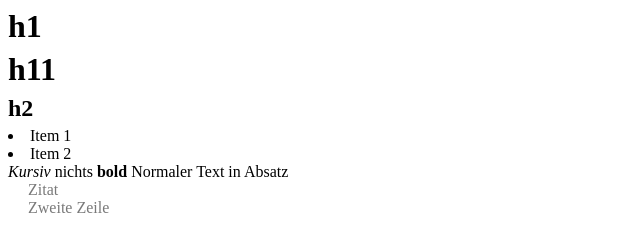
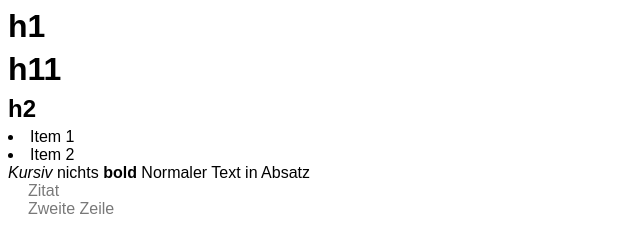
Before and after one commit to MoritzGoeckel/Markdown-to-HTML, a plain HTML site: page index.html in a window 1280 px wide. Shown: the whole page, without its empty margins (0-640 px from the left). Drawn offline with nearby package versions, Linux system fonts and the light colour scheme.

Commit message:
Update stylesheet.css

```diff
--- a/stylesheet.css
+++ b/stylesheet.css
@@ -11,6 +11,11 @@
 }
 
 h1, h2 {
-    margin-top: 0px;
-    margin-bottom: 0.2em;
+    	margin-top: 0px;
+    	margin-bottom: 0.2em;
 }
+
+body{
+	font-family: sans-serif;
+    	font-size: 12pt;
+}
```
